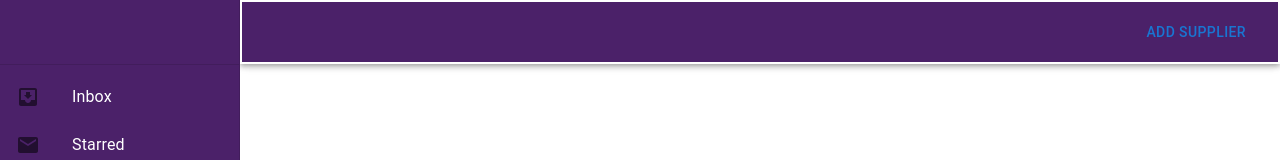
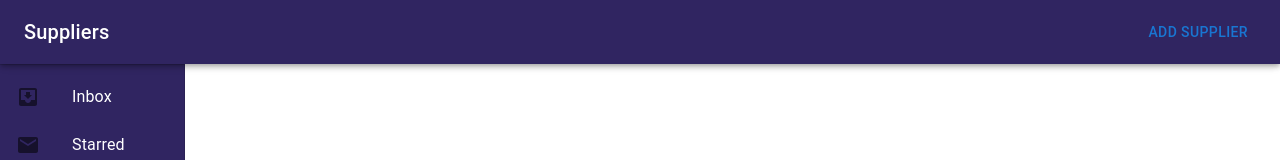
Before and after one commit to SilverMaiden/rundoo-app, a Next.js app in the folder with-tailwindcss-app/: page /suppliers in a window 1280 px wide. Shown: the top 160 px of the page. Built offline with nearby package versions, Linux system fonts and the light colour scheme; no server answers; the database is empty.

Commit message:
Added search filter for suppliers

```diff
--- a/with-tailwindcss-app/pages/components/GlobalNavBar.tsx
+++ b/with-tailwindcss-app/pages/components/GlobalNavBar.tsx
@@ -2,17 +2,27 @@ import * as react from "react";
 import { AppBar, Button, Toolbar, Typography } from "@mui/material";
 import { basePurple, drawerWidth } from "./PermanentDrawer";
 
+export const lightPurple = "rgba(165, 152, 223, 1)";
+
 export const GlobalNavBar: React.FC = () => {
   return (
     <AppBar
+      className="flex align-middle"
       position="fixed"
-      sx={{ width: `calc(100% - ${drawerWidth}px)`, ml: `${drawerWidth}px`, backgroundColor: basePurple}}
+      sx={{
+        zIndex: (theme) => theme.zIndex.drawer + 1,
+        backgroundColor: basePurple,
+      }}
     >
-      <Toolbar className="flex justify-end w-full border-2 border-white">
-      {/*   <Typography variant="h6" noWrap component="div">
+      <Toolbar className="flex flex-row justify-between w-full">
+        <Typography variant="h6" noWrap component="div">
           Suppliers
-        </Typography> */}
-        <Button className="bg-purple-400 hover:bg-purple-600 text-white">Add Supplier</Button>
+        </Typography>
+        <Button
+          className="bg-purple-400 hover:bg-purple-600 text-white"
+        >
+          Add Supplier
+        </Button>
       </Toolbar>
     </AppBar>
   );
--- a/with-tailwindcss-app/pages/components/PermanentDrawer.tsx
+++ b/with-tailwindcss-app/pages/components/PermanentDrawer.tsx
@@ -14,8 +14,8 @@ import ListItemText from "@mui/material/ListItemText";
 import InboxIcon from "@mui/icons-material/MoveToInbox";
 import MailIcon from "@mui/icons-material/Mail";
 
-export const drawerWidth = 240;
-export const basePurple = "rgba(75, 33, 105, 1)";
+export const drawerWidth = 185;
+export const basePurple = "rgba(48, 37, 97, 1)";
 export const PermanentDrawer = () => {
   return (
     <>
--- a/with-tailwindcss-app/pages/components/SuppliersDisplay.tsx
+++ b/with-tailwindcss-app/pages/components/SuppliersDisplay.tsx
@@ -5,14 +5,22 @@ import useSWR from "swr";
 import fetcher from "../../lib/fetcher";
 import { Supplier } from "@prisma/client";
 
-export const SuppliersDisplay = () => {
+type Props = {
+  searchField: string;
+};
+
+export const SuppliersDisplay = ({ searchField }: Props) => {
   const { data, error } = useSWR<Supplier[], Error>("/api/suppliers", fetcher);
   if (error) return <div>An error occured.</div>;
   if (!data) return <div>Loading ...</div>;
-  console.log("data is ", data);
+
+  const filteredData = data.filter((supplier) =>
+    supplier.name?.toLowerCase().includes(searchField)
+  );
+  console.log(filteredData);
   return (
     <div className="mt-20 flex flex-row space-x-3 align-middle justify-center">
-      {data.map((supplier) => (
+      {filteredData.map((supplier) => (
         <SupplierCard supplier={supplier} />
       ))}
     </div>
--- a/with-tailwindcss-app/pages/components/SuppliersPageContent.tsx
+++ b/with-tailwindcss-app/pages/components/SuppliersPageContent.tsx
@@ -1,18 +1,25 @@
-import * as React from "react";
 import { PermanentDrawer } from "./PermanentDrawer";
 import TextField from "@mui/material/TextField";
 import { Container } from "@mui/system";
 import { SuppliersDisplay } from "./SuppliersDisplay";
+import { SetStateAction, useState } from "react";
 
 export const SuppliersPageContent = () => {
+    const [searchField, setSearchField] = useState<string>("")
+
+    const handleChange = (e: { target: { value: SetStateAction<string>; }; }) => {
+        const newSearch = e.target.value.toString();
+        setSearchField(newSearch.toLowerCase())
+    }
+
   return (
     <div className="flex align-middle justify-center text-center h-screen w-full">
       <PermanentDrawer />
 
       <Container maxWidth="lg">
         <div className="w-full h-full ">
-          <TextField className="w-80 h-20 mt-40" label="Search suppliers" />
-          <SuppliersDisplay />
+          <TextField onChange={handleChange} value={searchField} className="w-80 h-20 mt-40" label="Search suppliers" />
+          <SuppliersDisplay searchField={searchField} />
         </div>
       </Container>
     </div>
```
